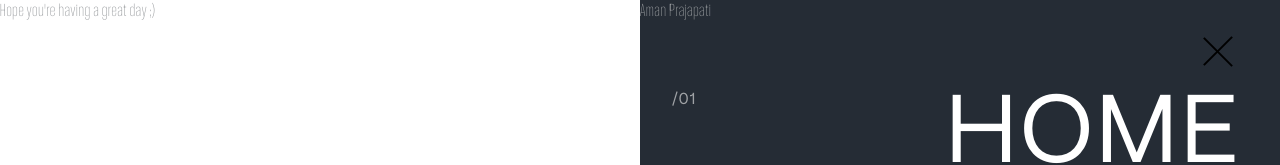
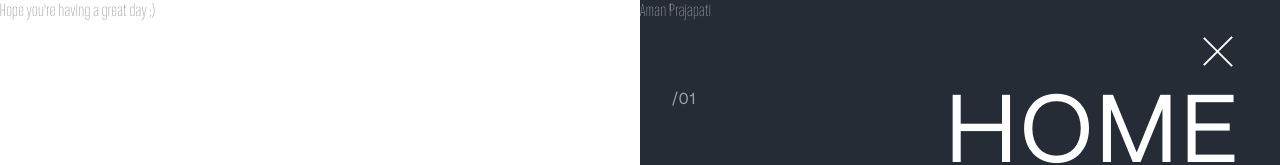
Before and after one commit to aman-prajapati05/Portfolio, a Next.js app: page / in a window 1280 px wide. Both pictures are taken after a click on the element 1230 px from the left and 52 px from the top of the page. Shown: the top 165 px of the page. Built offline with nearby package versions, Linux system fonts and the light colour scheme.

Commit message:
few changes

```diff
--- a/package.json
+++ b/package.json
@@ -17,6 +17,7 @@
     "react": "^18",
     "react-dom": "^18.2.0",
     "react-hot-toast": "^2.4.1",
+    "react-icons": "^4.12.0",
     "react-scroll": "^1.9.0"
   },
   "devDependencies": {
--- a/src/app/components/Navbar.jsx
+++ b/src/app/components/Navbar.jsx
@@ -1,6 +1,7 @@
 "use client"
 import React, { useEffect, useState } from 'react';
 import { PPmori,arges } from '../../../public/fonts/fonts';
+import { motion,useAnimation } from 'framer-motion';
 import Link from 'next/link';
 import './../globals.css'
 
@@ -20,15 +21,20 @@ export function Navbar() {
 
             <div className='flex flex-col'>
             <div  className={`${isActive ? 'flex justify-end pt-8 px-8':'flex justify-between h-full px-10 pt-8'}`}>
-                <div className={`${arges.className} font-black text-3xl ${isActive ? 'opacity-0' : ''}`}>PJ</div>
-                <div onClick={() => {setIsActive(!isActive)}} className='button z-[99]'>
+                <div className={`${arges.className} font-black text-3xl  ${isActive ? 'opacity-0' : ''}`}>PJ</div>
+                <div onClick={() => {setIsActive(!isActive)}} className='hover:scale-y-75 button z-[99]'>
                 <div className={`burger  ${isActive ? 'burgerActive ' : ' '}`}></div>
                 </div>
                 </div>
 
              {isActive && (
                 <>
-                <div className='sticky top-4 -mt-28 ' >
+                <motion.div
+                initial={{ opacity: 0, y: '-100vh' }}
+                animate={{ opacity: 1, y: 0 }}
+                exit={{ opacity: 0, y: '-100vh' }}
+                transition={{ duration: 0.5, ease: 'easeIn' }}
+                className='sticky top-4 -mt-28 ' >
                <div className='w-screen flex h-screen '>
                     <div className={`${arges.className} bg-white w-1/2 text-[#929598] tracking-wider z-50 hidden md:block`}>Hope you're having a great day ;)</div>
                     <div className={`${arges.className} text-[#A0A3A6] md:w-1/2 w-full h-full  bg-[#252C35] tracking-wider z-50`}>
@@ -42,9 +48,11 @@ export function Navbar() {
                             <div>/02</div>
                             <div className="text-5xl font-normal mons px-2 md:text-8xl">SKILLS</div>
                         </div>
-                        <div className="flex mt-4 text-xs md:text-base md:mt-16 md:justify-between hover:text-white">
+                        <div className="flex mt-4 text-xs md:text-base md:mt-16 md:justify-between hover:text-white overflow-hidden">
                             <div>/03</div>
-                            <div className="text-5xl font-normal mons px-2 md:text-8xl">WORK</div>
+                            <div
+
+                            className="text-5xl font-normal mons px-2 md:text-8xl animate-on-hover">WORK</div>
                         </div>
                         <div className="flex mt-4 text-xs md:text-base md:mt-16 md:justify-between hover:text-white">
                             <div>/04</div>
@@ -54,7 +62,7 @@ export function Navbar() {
                     </div>
                     </div>
 
-               </div>
+               </motion.div>
                </>
             )}
 
--- a/src/app/globals.css
+++ b/src/app/globals.css
@@ -77,11 +77,13 @@ body{
 .burgerActive::after{
         transform: rotate(45deg);
         top: -1px;
+        background-color: white;
     }
 
 .burgerActive::before{
         transform: rotate(-45deg);
         top: 0px;
+        background-color: white;
     }
 
 
@@ -129,3 +131,11 @@ body{
     left: 0%;
     right: 0%;
 }
+
+.rotate-on-hover {
+    transition: transform 0.5s ease; /* Add a smooth transition effect */
+}
+
+.rotate-on-hover:hover {
+    transform: rotate(360deg); /* Rotate the element 360 degrees on hover */
+}
```
Also changed, not shown: 1 other file (tests, documents, lock files or other folders).
